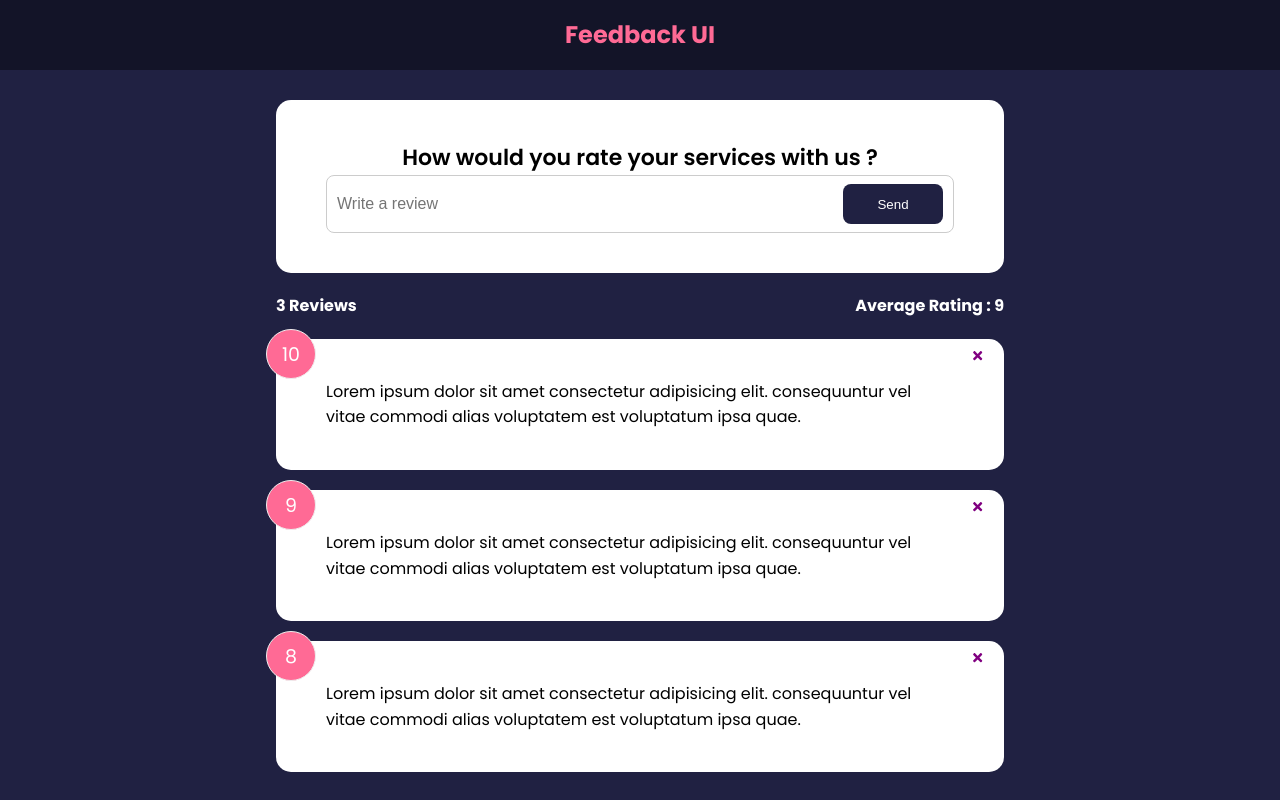
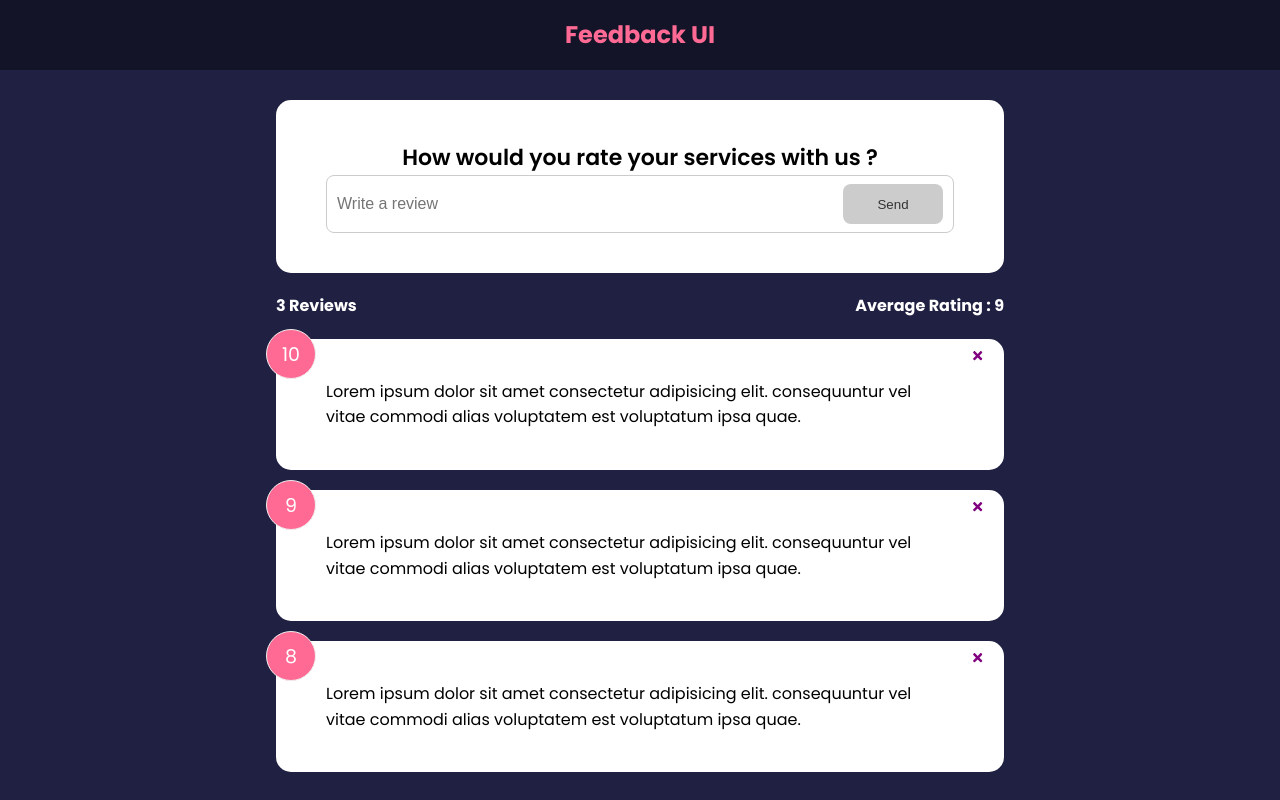
Before and after one commit to ranjan1992/React-Front-To-Back-2022-Latest, a React (Create React App) app: page / in a window 1280 px wide. Built offline with nearby package versions, Linux system fonts and the light colour scheme.

Commit message:
Real Time Validation

```diff
--- a/src/components/FeedbackForm.jsx
+++ b/src/components/FeedbackForm.jsx
@@ -4,7 +4,19 @@
 
 function FeedbackForm() {
   const [text, setText] = useState('');
+  const [btnDisabled, setBtnDisabled] = useState(true);
+  const [message, setMessage] = useState('');
   const handleTextChange = (e) => {
+    if (text === '') {
+      setBtnDisabled(true);
+      setMessage(null);
+    } else if (text != '' && text.trim().length <= 10) {
+      setMessage('Text must be at least 10 characters');
+      setBtnDisabled(true);
+    } else {
+      setMessage(null);
+      setBtnDisabled(false);
+    }
     setText(e.target.value);
   };
   return (
@@ -17,8 +29,11 @@
             onChange={handleTextChange}
             placeholder="Write a review"
           />
-          <Button type="submit">Send</Button>
+          <Button type="submit" isDisabled={btnDisabled}>
+            Send
+          </Button>
         </div>
+        {message && <div className="message">{message}</div>}
       </form>
     </Card>
   );
```
